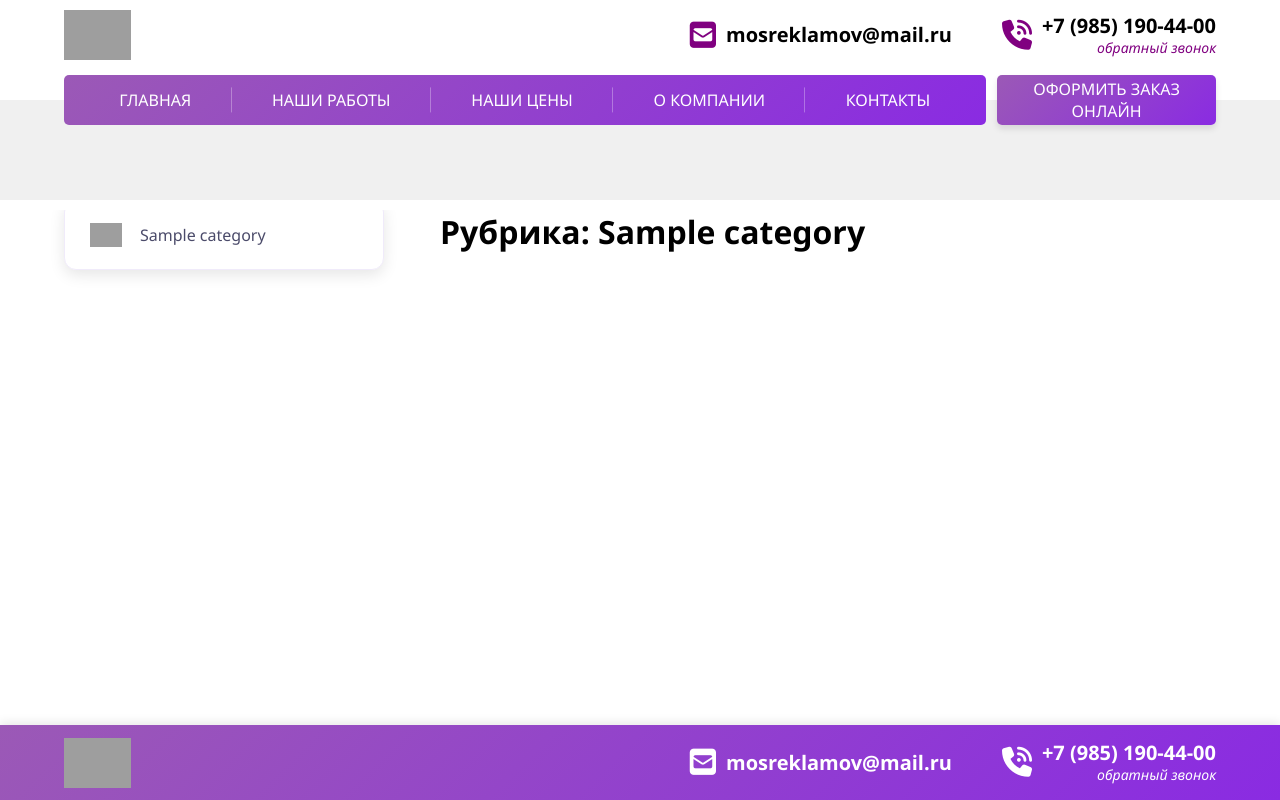
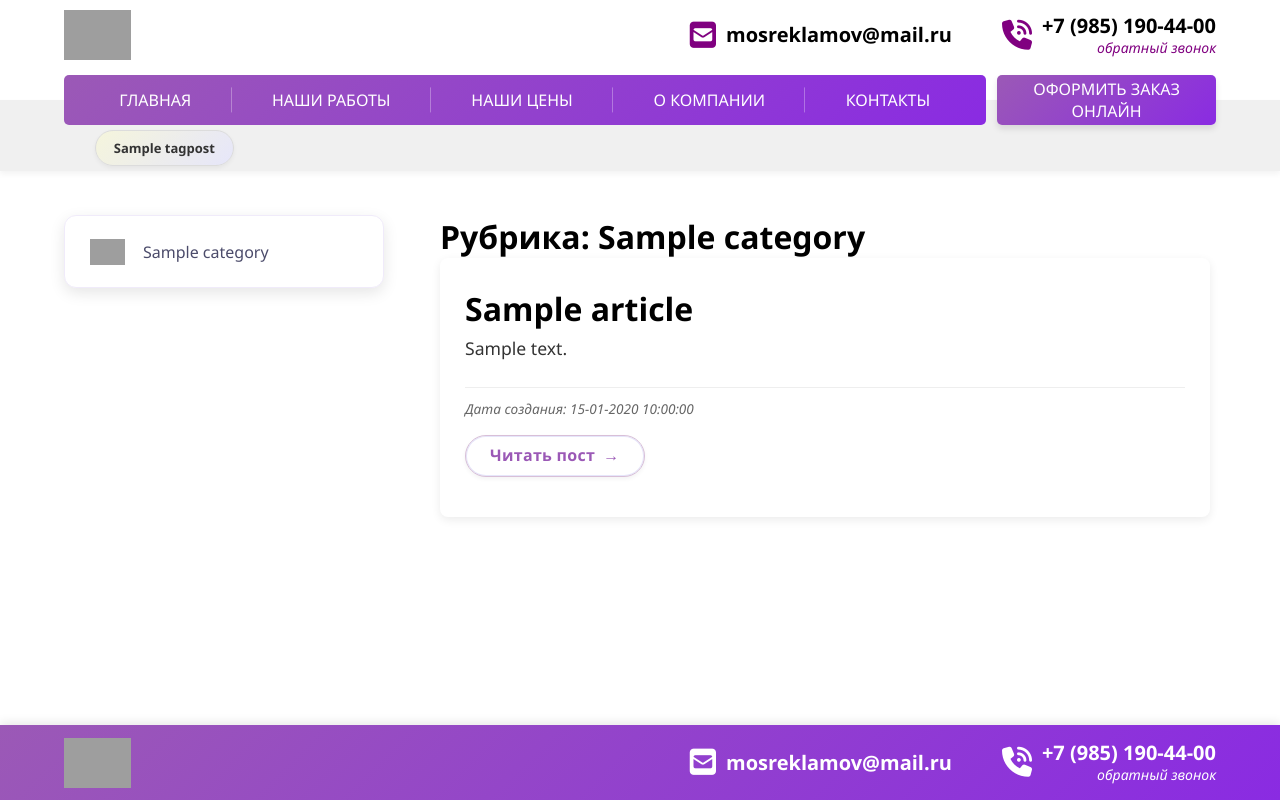
Before and after one commit to Nikita-W-Sobolev/site_mosreklamov, a Django app: a page that uses mosreklamov/templates/base.html in a window 1280 px wide. Run offline with Django 5.2, Linux system fonts and the light colour scheme; tables that the repository leaves empty hold one stand-in row (values such as "Sample post"); grey boxes are pictures that could not be loaded.

Commit message:
Added tags

```diff
--- a/mosreklamov/main_app/static/main_app/css/styles.css
+++ b/mosreklamov/main_app/static/main_app/css/styles.css
@@ -16,7 +16,7 @@
     display: flex; /* Включаем flex-контейнер */
     flex-direction: column; /* Располагаем дочерние элементы в колонку */
     min-height: 100vh; /* Минимальная высота = высота видимой области */
-    padding-top: 180px; /* Отступ = высота шапки + немного */
+    padding-top: 185px; /* Отступ = высота шапки + немного */
 }
 
 /* Основной контент (растягиваемый блок) */
@@ -246,21 +246,60 @@
     box-shadow: 0 2px 4px rgba(0, 0, 0, 0.1); /* Уменьшение тени */
 }
 
-/* Верхнее меню */
+/* ===== Верхнее меню с тегами ===== */
 .top_menu {
-  height: 100px;
   width: 100%;
   background: #F0F0F0; /* Светло-серый фон */
   position: relative;
-  margin-top: -25px; /* Сдвигаем вверх на половину высоты wrap_main_menu */
-  z-index: 2; /* Ниже wrap_main_menu */
+  margin-top: -25px;
+  z-index: 2;
+  display: flex;
+  flex-wrap: wrap; /* Перенос на новую строку */
+  align-items: center;
+  padding: 30px 7.4% 5px; /* Увеличил верхний отступ для перекрытия */
+  gap: 5px; /* Равномерные отступы между тегами */
+  box-shadow: 0 3px 6px rgba(0,0,0,0.05);
+}
+
+/* Стили для тегов - светлая версия */
+.tag-link {
+  display: inline-block;
+  padding: 8px 18px;
+  background: linear-gradient(135deg, #F5F5DC 0%, #E6E6FA 100%); /* Бежево-лавандовый градиент */
+  color: #333;
+  border-radius: 26px;
+  font-size: 13px;
+  font-weight: 600;
+  text-decoration: none;
+  transition: all 0.3s ease;
+  box-shadow: 0 2px 4px rgba(0,0,0,0.05);
+  border: 1px solid #DCDCDC;
+}
+
+.tag-link:hover {
+  background: linear-gradient(135deg, #E6E6FA 0%, #D8BFD8 100%); /* Лавандовый градиент */
+  transform: translateY(-2px);
+  box-shadow: 0 4px 8px rgba(0,0,0,0.1);
+  color: #000;
+}
+
+/* Активный тег */
+.tag-link.active {
+  background: white;
+  color: #8A2BE2; /* Фиолетовый текст */
+  font-weight: bold;
+  box-shadow:
+    0 0 0 2px #E6E6FA,
+    0 0 0 4px #9370DB,
+    0 4px 12px rgba(147, 112, 219, 0.3);
+  border: 1px solid #8A2BE2;
 }
 
 /* ===== side_menu ===== */
 /* Фиксированное положение */
 .side_menu {
     position: fixed;
-    top: 200px;
+    top: 215px;
     left: 5%;
     width: 320px;
     z-index: 100;
@@ -309,9 +348,9 @@
 .side_menu li a::before {
     content: '';
     display: inline-block;
-    width: 32px;
-    height: 32px;
-    min-width: 32px;
+    width: 35px;
+    height: 35px;
+    min-width: 35px;
     margin-right: 18px;
     background-size: contain;
     background-repeat: no-repeat;
@@ -346,3 +385,152 @@
     margin-top: 0px; /* Отступ от шапки */
     transition: all 0.3s ease;
 }
+
+/* ===== Статьи ===== */
+.articles {
+    margin-right: 5%;
+}
+
+/* Стиль для кнопки "Читать пост" */
+a.link-read-post {
+  display: inline-block;
+  padding: 7px 24px 7px 24px;
+  background: white;
+  border-radius: 30px;
+  font-weight: 600;
+  text-decoration: none;
+  transition: all 0.3s ease;
+  box-shadow:
+    0 2px 4px rgba(0, 0, 0, 0.05),
+    inset 0 0 0 1px #E6E6FA;
+  border: 1px solid #D8BFD8;
+  margin: 15px 0;
+  position: relative;
+  color: #9B59B6;
+  letter-spacing: 0.3px;
+}
+
+a.link-read-post:hover {
+  background: #F8F8FF;
+  transform: translateY(-2px);
+  box-shadow:
+    0 4px 8px rgba(147, 112, 219, 0.15),
+    inset 0 0 0 1px #D8BFD8;
+  color: #483D8B;
+}
+
+a.link-read-post:after {
+  content: "→";
+  margin-left: 8px;
+  transition: transform 0.3s ease;
+  display: inline-block;
+}
+
+a.link-read-post:hover:after {
+  transform: translateX(3px);
+}
+
+/* Стиль для кнопки "Назад в рубрику" */
+a.back-to-category {
+  display: inline-block;
+  padding: 7px 24px 7px 20px;
+  background: white;
+  border-radius: 30px;
+  font-weight: 600;
+  text-decoration: none;
+  transition: all 0.3s ease;
+  box-shadow:
+    0 2px 4px rgba(0, 0, 0, 0.05),
+    inset 0 0 0 1px #E6E6FA;
+  border: 1px solid #D8BFD8;
+  margin: 15px 0;
+  color: #9B59B6;
+}
+
+a.back-to-category:hover {
+  background: #F8F8FF;
+  transform: translateX(-3px);
+  box-shadow:
+    0 4px 8px rgba(147, 112, 219, 0.15),
+    inset 0 0 0 1px #D8BFD8;
+  color: #483D8B;
+}
+
+a.back-to-category:before {
+  content: "←";
+  margin-right: 8px;
+  transition: transform 0.3s ease;
+}
+
+a.back-to-category:hover:before {
+  transform: translateX(-3px);
+}
+
+/* Контейнер для тегов */
+.article-tag {
+  margin-bottom: 20px;
+}
+
+/* Список тегов */
+.tag_list {
+  display: flex;        /* Гибкий контейнер */
+  flex-wrap: wrap;      /* Разрешаем перенос на новую строку */
+  list-style: none;     /* Убираем маркеры списка */
+  padding: 0;           /* Убираем стандартные отступы */
+  margin-top: 20px;            /* Убираем стандартные отступы */
+  gap: 8px;             /* Расстояние между тегами */
+  align-items: center;
+}
+
+/* Элементы списка */
+.tag_list li:first-child {
+  font-weight: bold;    /* "Теги:" выделяем жирным */
+  margin-right: 5px;
+}
+
+/* Ссылки-теги */
+.tag_list a {
+  display: inline-block;
+  background-color: #f0f0f0;
+  color: #333;
+  text-decoration: none;
+  padding: 4px 12px;
+  border-radius: 15px;
+  font-size: 0.9em;
+  transition: all 0.3s ease;
+  border: 1px solid #ddd;
+}
+
+/* Эффект при наведении на тег */
+.tag_list a:hover {
+  background-color: #e0e0e0;
+  transform: translateY(-2px);
+  box-shadow: 0 2px 4px rgba(0,0,0,0.1);
+}
+
+/* Контейнер статьи */
+.articles {
+  background-color: #fff;
+  padding: 25px;
+  border-radius: 8px;
+  box-shadow: 0 3px 10px rgba(0,0,0,0.08);
+  line-height: 1.6;
+  margin-bottom: 30px;
+}
+
+/* Контент статьи */
+.articles p:first-of-type {
+  font-size: 1.1em;
+  margin-bottom: 25px;
+  color: #333;
+}
+
+/* Стили для даты */
+.articles p:last-of-type {
+  color: #666;
+  font-size: 0.85em;
+  font-style: italic;
+  margin-top: 20px;
+  padding-top: 10px;
+  border-top: 1px solid #eee;
+}
--- a/mosreklamov/main_app/templates/main_app/index.html
+++ b/mosreklamov/main_app/templates/main_app/index.html
@@ -10,18 +10,40 @@
         <h1>{{ article.title }}</h1>
         <p>{{ article.content|truncatewords:50 }}</p>
         <p>Дата создания: {{ article.time_create|date:"d-m-Y H:i:s" }}</p>
-        <p class="link-read-post"><a href="{{ article.get_absolute_url }}">Читать пост</a></p>
+        <a class="link-read-post" href="{{ article.get_absolute_url }}">Читать пост</a>
       </div>
     {% endfor %}
   </div>
 {% endif %}
 
 {% if article %}
-  <div class="article">
-    <h1>{{ article.title }}</h1>
+  <div class="article-tag">
+    {% with article.tags.all as art_tags %}
+      {% if art_tags %}
+        <ul class="tag_list">
+          <li>Теги:</li>
+          {% for i in art_tags %}
+          <li><a href="{{i.get_absolute_url}}">{{i.name}}</a></li>
+          {% endfor %}
+        </ul>
+      {% endif %}
+    {% endwith %}
+  </div>
+  <div class="articles">
     <p>{{ article.content }}</p>
     <p>Дата создания: {{ article.time_create|date:"d-m-Y H:i:s" }}</p>
-    <a href="{{ article.categories.get_absolute_url }}">← Назад в рубрику</a>
+    <a class="back-to-category" href="{{ article.categories.get_absolute_url }}">Назад в рубрику</a>
+  </div>
+{% endif %}
+
+{% if posts %}
+  <div class="articles">
+    {% for i in posts %}
+      <h1>{{ i.title }}</h1>
+      <p>{{ i.content|truncatewords:50 }}</p>
+      <p>Дата создания: {{ i.time_create|date:"d-m-Y H:i:s" }}</p>
+      <a class="link-read-post" href="{{ i.get_absolute_url }}">Читать пост</a>
+    {% endfor %}
   </div>
 {% endif %}
 
--- a/mosreklamov/main_app/urls.py
+++ b/mosreklamov/main_app/urls.py
@@ -9,4 +9,5 @@
     path('contacts/', views.contacts, name='contacts'),
     path('category/<slug:cat_slug>/', views.show_category, name='category'),
     path('article/<slug:art_slug>/', views.show_article, name='article'),
+    path('tag/<slug:tag_slug>/', views.show_tag_postlist, name='tag'),
 ]
--- a/mosreklamov/main_app/views.py
+++ b/mosreklamov/main_app/views.py
@@ -2,8 +2,15 @@
 from django.shortcuts import render, redirect, get_object_or_404
 from django.urls import reverse
 from django.template.loader import render_to_string
-from .models import Category, Article
+from .models import Category, Article, TagPost
 
+main_menu = [{'title': 'ГЛАВНАЯ', 'url_name': 'home'},
+                 {'title': 'НАШИ РАБОТЫ', 'url_name': 'nashi-raboti'},
+                 {'title': 'НАШИ ЦЕНЫ', 'url_name': 'nashi-ceny'},
+                 {'title': 'О КОМПАНИИ', 'url_name': 'o-companiy'},
+                 {'title': 'КОНТАКТЫ', 'url_name': 'contacts'}]
+
+tags = TagPost.objects.all()
 
 def index(request):
     categories_list = Category.objects.all()
@@ -11,11 +18,8 @@
         'title': 'Изготовление наружной рекламы в Москве.',
         'categories': categories_list,
         'cat_selected': 0,  # Ничего не выбрано
-        'data': [{'title': 'ГЛАВНАЯ', 'url_name': 'home'},
-                 {'title': 'НАШИ РАБОТЫ', 'url_name': 'nashi-raboti'},
-                 {'title': 'НАШИ ЦЕНЫ', 'url_name': 'nashi-ceny'},
-                 {'title': 'О КОМПАНИИ', 'url_name': 'o-companiy'},
-                 {'title': 'КОНТАКТЫ', 'url_name': 'contacts'}],
+        'data': main_menu,
+        'tags': tags,
     }
     return render(request, "main_app/index.html", context=data)
 
@@ -28,11 +32,8 @@
         'articles': articles,
         'cat_selected': category.pk,
         'categories': categories_list,
-        'data': [{'title': 'ГЛАВНАЯ', 'url_name': 'home'},
-                 {'title': 'НАШИ РАБОТЫ', 'url_name': 'nashi-raboti'},
-                 {'title': 'НАШИ ЦЕНЫ', 'url_name': 'nashi-ceny'},
-                 {'title': 'О КОМПАНИИ', 'url_name': 'o-companiy'},
-                 {'title': 'КОНТАКТЫ', 'url_name': 'contacts'}],
+        'data': main_menu,
+        'tags': tags,
     }
     return render(request, "main_app/index.html", context=data)
 
@@ -46,13 +47,25 @@
         'article': article,
         'category': category,
         'categories': categories_list,
-        'data': [{'title': 'ГЛАВНАЯ', 'url_name': 'home'},
-                 {'title': 'НАШИ РАБОТЫ', 'url_name': 'nashi-raboti'},
-                 {'title': 'НАШИ ЦЕНЫ', 'url_name': 'nashi-ceny'},
-                 {'title': 'О КОМПАНИИ', 'url_name': 'o-companiy'},
-                 {'title': 'КОНТАКТЫ', 'url_name': 'contacts'}],
+        'data': main_menu,
+        'tags': tags,
     }
     return render(request, "main_app/index.html", context=data)
+
+def show_tag_postlist(request, tag_slug):
+    my_tag = get_object_or_404(TagPost, slug=tag_slug)
+    categories_list = Category.objects.all()
+    posts = my_tag.tags.filter(is_published=True)
+    data = {
+        'title': f"Тег: {my_tag.name}",
+        'data': main_menu,
+        'categories': categories_list,
+        'cat_selected': None,
+        'posts': posts,
+        'tags': tags,
+    }
+    return render(request, "main_app/index.html", context=data)
+
 
 def nashi_raboti(request):
     return HttpResponse('<h1>Наши работы</h1>')
--- a/mosreklamov/templates/base.html
+++ b/mosreklamov/templates/base.html
@@ -37,7 +37,11 @@
       <div class="order">ОФОРМИТЬ ЗАКАЗ ОНЛАЙН</div>
     </div>
 
-    <div class="top_menu"></div>
+    <div class="top_menu">
+      {% for i in tags %}
+      <a href="{{i.get_absolute_url}}" class="tag-link">{{i.name}}</a>
+      {% endfor %}
+    </div>
   </header>
 
   <aside class="side_menu">
```
Also changed, not shown: mosreklamov/main_app/models.py (+13 -7 lines).
